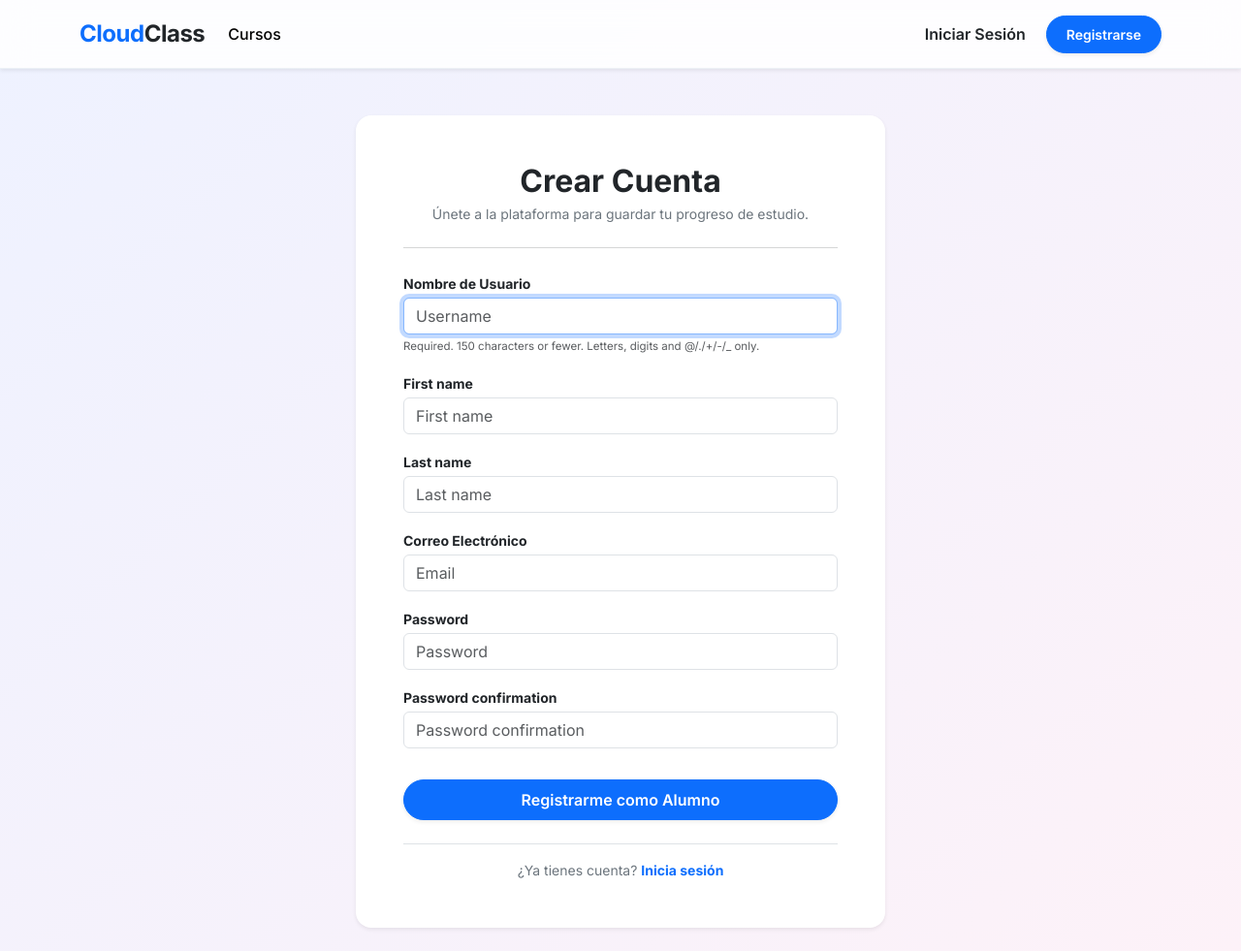
After one commit to soofigw/fs2projectD, a Django app: page /signup/ in a window 1280 px wide. The commit adds this page. Shown: the whole page at 97% size. Run offline with Django 5.2, Linux system fonts and the light colour scheme.

Commit message:
feat: Sistema de autenticacion por correo electronico y vistas de login/registro

```diff
--- a/app/urls.py
+++ b/app/urls.py
@@ -2,13 +2,32 @@ from django.contrib import admin
 from django.urls import path, include
 from django.conf import settings
 from django.conf.urls.static import static
+from django.contrib.auth import views as auth_views
+from django.views.generic import CreateView
+from django.urls import reverse_lazy
+from django.contrib import messages
+from courses.forms import SignupForm, EmailLoginForm
+
+class CustomSignupView(CreateView):
+    form_class = SignupForm
+    template_name = "registration/signup.html"
+    success_url = reverse_lazy("login")
+
+    def form_valid(self, form):
+        messages.success(self.request, "¡Tu cuenta fue creada con éxito! Ya puedes iniciar sesión.")
+        return super().form_valid(form)
 
 urlpatterns = [
-    path('admin/', admin.site.get_dirs() if hasattr(admin.site, 'get_dirs') else admin.site.urls),
-    # Conectamos las URLs de tu app courses como la página de inicio global
+    path('admin/', admin.site.urls),
+
+    # auth de Usuarios
+    path('login/', auth_views.LoginView.as_view(authentication_form=EmailLoginForm), name='login'),
+    path('logout/', auth_views.LogoutView.as_view(next_page='courses:course_list'), name='logout'),
+    path('signup/', CustomSignupView.as_view(), name='signup'),
+
+    # path de la app de cursos
     path('', include('courses.urls', namespace='courses')),
 ]
 
-# Servir archivos multimedia en desarrollo (Imágenes subidas de lecciones)
 if settings.DEBUG:
     urlpatterns += static(settings.MEDIA_URL, document_root=settings.MEDIA_ROOT)
--- a/courses/forms.py
+++ b/courses/forms.py
@@ -44,7 +44,7 @@ class LessonForm(StyledFormMixin, forms.ModelForm):
 class SignupForm(StyledFormMixin, UserCreationForm):
     class Meta(UserCreationForm.Meta):
         model = get_user_model()
-        fields = ["first_name", "last_name", "email"]
+        fields = ["username","first_name", "last_name", "email"]
 
     def __init__(self, *args, **kwargs):
         super().__init__(*args, **kwargs)
--- a/courses/templates/base.html
+++ b/courses/templates/base.html
@@ -75,13 +75,13 @@
         {% if user.is_staff or user.is_superuser %}
             <a href="{% url 'courses:course_create' %}" class="btn btn-outline-primary premium-btn btn-sm">Crear Curso</a>
         {% endif %}
-                        <form action="#" method="post" class="d-inline m-0">
+        <form action="{% url 'logout' %}" method="post" class="m-0">
             {% csrf_token %}
             <button type="submit" class="btn btn-dark premium-btn btn-sm">Cerrar Sesión</button>
         </form>
     {% else %}
-                        <a href="#" class="btn btn-link text-decoration-none text-dark fw-semibold">Iniciar Sesión</a>
-                        <a href="#" class="btn btn-primary premium-btn btn-sm shadow-sm">Registrarse</a>
+        <a href="{% url 'login' %}" class="btn btn-link text-decoration-none text-dark fw-semibold">Iniciar Sesión</a>
+        <a href="{% url 'signup' %}" class="btn btn-primary premium-btn btn-sm shadow-sm">Registrarse</a>
     {% endif %}
 </div>
             </div>
--- a/courses/templates/courses/course_detail.html
+++ b/courses/templates/courses/course_detail.html
@@ -7,7 +7,7 @@
 
     <div class="mb-4">
         <a href="{% url 'courses:course_list' %}" class="text-decoration-none text-secondary fw-semibold small">
-            ⬅ Volver al catálogo
+            Volver al catálogo
         </a>
     </div>
 
@@ -114,7 +114,7 @@
                     {% endif %}
                 {% else %}
                     <div class="alert alert-warning small border-0 text-center mb-0" style="border-radius: 12px;">
-                        🔑 <a href="#" class="fw-bold text-warning-dominant text-decoration-none">Inicia sesión</a> para poder inscribirte y guardar tu progreso en este curso.
+                        <a href="#" class="fw-bold text-warning-dominant text-decoration-none">Inicia sesión</a> para poder inscribirte y guardar tu progreso en este curso.
                     </div>
                 {% endif %}
             </div>
--- a/courses/templates/courses/course_form.html
+++ b/courses/templates/courses/course_form.html
@@ -9,13 +9,13 @@
 
             <div class="mb-4">
                 <a href="{% url 'courses:course_list' %}" class="text-decoration-none text-secondary fw-semibold small">
-                    ⬅️ Cancelar y volver al catálogo
+                    Cancelar y volver al catálogo
                 </a>
             </div>
 
             <div class="p-5 glass-card bg-white shadow-sm">
                 <h2 class="fw-bold text-dark mb-2">
-                    {% if form.instance.pk %}⚙️ Editar Curso{% else %}✨ Nuevo Curso{% endif %}
+                    {% if form.instance.pk %}⚙️ Editar Curso{% else %}Nuevo Curso{% endif %}
                 </h2>
                 <p class="text-secondary small mb-4">Ingresa la información requerida por el plan de estudios para dar de alta o modificar la materia.</p>
                 <hr class="text-muted mb-4">
--- a/courses/templates/courses/lesson_detail.html
+++ b/courses/templates/courses/lesson_detail.html
@@ -7,7 +7,7 @@
 
     <div class="mb-4">
         <a href="{% url 'courses:course_detail' lesson.course.identifier %}" class="text-decoration-none text-secondary fw-semibold small">
-            ⬅️ Volver a la estructura del curso
+            Volver a la estructura del curso
         </a>
     </div>
 
@@ -67,7 +67,7 @@
             <div class="d-flex justify-content-between align-items-center mb-5">
                 {% if prev_lesson %}
                     <a href="{% url 'courses:lesson_detail' lesson.course.identifier prev_lesson.order %}" class="btn btn-outline-dark premium-btn shadow-xs px-4">
-                        ⬅️ Lección Anterior
+                        Lección Anterior
                     </a>
                 {% else %}
                     <button class="btn btn-outline-dark premium-btn px-4" disabled style="opacity: 0.4;">Anterior</button>
--- /dev/null
+++ b/courses/templates/registration/signup.html
@@ -0,0 +1,59 @@
+{% extends 'base.html' %}
+
+{% block title %}Registrarse - Udemy Lite{% endblock %}
+
+{% block content %}
+<div class="container">
+    <div class="row justify-content-center">
+        <div class="col-md-7 col-lg-6">
+
+            <div class="p-5 glass-card bg-white shadow-sm mt-2">
+                <div class="text-center mb-4">
+                    <h2 class="fw-bold text-dark m-0">Crear Cuenta</h2>
+                    <p class="text-secondary small mt-1">Únete a la plataforma para guardar tu progreso de estudio.</p>
+                </div>
+                <hr class="text-muted mb-4">
+
+                <form method="post" class="d-flex flex-column gap-3">
+    {% csrf_token %}
+
+    {% for field in form %}
+        <div>
+            <label for="{{ field.id_for_label }}" class="form-label small fw-bold text-dark mb-1">
+                {% if field.name == 'username' %}
+                    Nombre de Usuario
+                {% elif field.name == 'email' %}
+                     Correo Electrónico
+                {% else %}
+                    {{ field.label }}
+                {% endif %}
+            </label>
+
+            {{ field }}
+
+            {% if field.help_text and not "password" in field.name %}
+                <div class="form-text text-muted" style="font-size: 0.72rem;">{{ field.help_text }}</div>
+            {% endif %}
+
+            {% if field.errors %}
+                <div class="text-danger small fw-semibold mt-1">{{ field.errors|striptags }}</div>
+            {% endif %}
+        </div>
+    {% endfor %}
+
+    <div class="mt-3">
+        <button type="submit" class="btn btn-primary w-100 premium-btn shadow-sm py-2">
+            Registrarme como Alumno
+        </button>
+    </div>
+</form>
+
+                <div class="text-center mt-4 border-top pt-3">
+                    <p class="small text-secondary mb-0">¿Ya tienes cuenta? <a href="{% url 'login' %}" class="fw-bold text-primary text-decoration-none">Inicia sesión</a></p>
+                </div>
+            </div>
+
+        </div>
+    </div>
+</div>
+{% endblock %}
--- a/courses/urls.py
+++ b/courses/urls.py
@@ -5,7 +5,7 @@ from . import views
 app_name = "courses"
 
 urlpatterns = [
-    # Catálogo principal y detalles de curso
+    # catalogo principal y detalles de curso
     path("", views.CourseListView.as_view(), name="course_list"),
     path("course/<uuid:identifier>/", views.CourseDetailView.as_view(), name="course_detail"),
     path("course/<uuid:identifier>/enroll/", views.EnrollCourseView.as_view(), name="enroll_course"),
@@ -14,7 +14,7 @@ urlpatterns = [
     path("course/create/", views.CourseCreateView.as_view(), name="course_create"),
     path("course/<uuid:identifier>/edit/", views.CourseUpdateView.as_view(), name="course_update"),
 
-    # Visualización de Lecciones individuales (Estructura Udemy por Orden)
+    # Lecciones individuales
     path("course/<uuid:course_id>/lesson/<int:order>/", views.LessonDetailView.as_view(), name="lesson_detail"),
     path("lesson/<int:lesson_id>/toggle-complete/", views.ToggleLessonCompleteView.as_view(), name="toggle_complete"),
 ]
```
Also changed, not shown: app/settings.py (+10 -0 lines), courses/backends.py (added, +17 -0 lines), courses/models.py (+7 -8 lines), courses/templates/registration/login.html (added, +54 -0 lines). Lines whose indentation alone changed are shown as unchanged.
